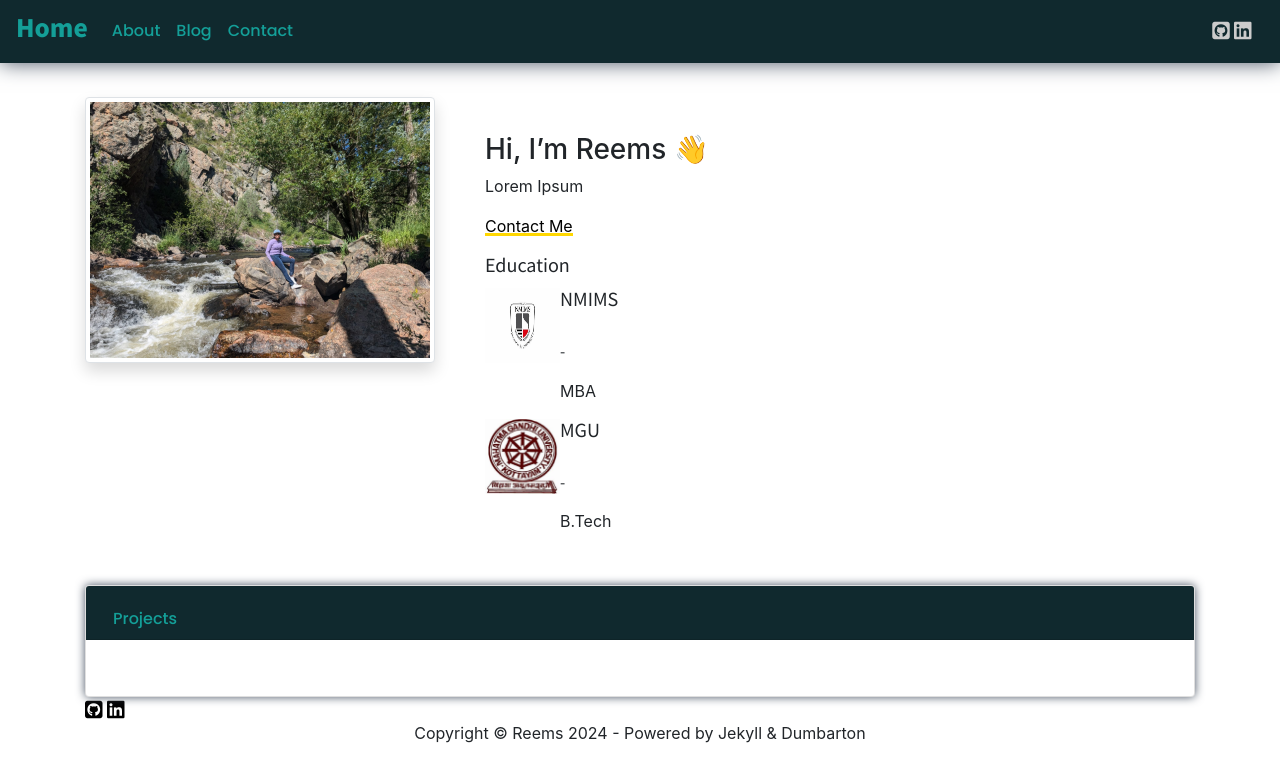
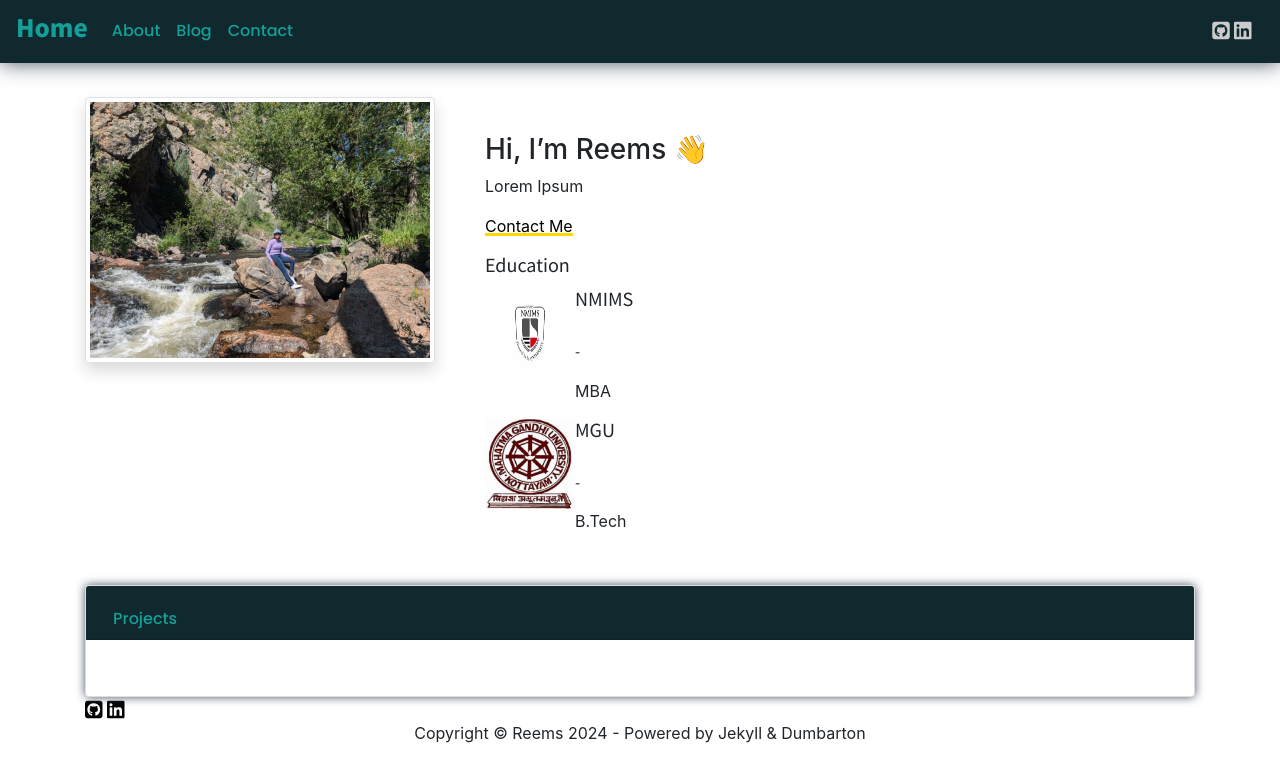
Before and after one commit to reemstk/reemstk.github.io, a Jekyll site: the page built from index.md, in a window 1280 px wide. Shown: the top 782 px of the page. Built offline with Jekyll 4.4.1, drawn with Linux system fonts in a browser that asks for light colours; nearby versions of some CDN libraries; comment, search, counter and statistics services are not loaded; our own code applies the rules of GitHub Pages for plain Markdown files.

Commit message:
Update education.html

```diff
--- a/_includes/education.html
+++ b/_includes/education.html
@@ -3,7 +3,7 @@
 <ul class="list-unstyled">
   {% for entry in site.data.education %}
   <li class="media">
-    <img src="{{ entry.Icon }}" class="img-fluid" style="aspect-ratio: auto; height: 75px; width: 75px; "alt="Icon for {{ entry.School }}">
+    <img src="{{ entry.Icon }}" class="img-fluid" style="aspect-ratio: auto; height: 90px; width: 90px; "alt="Icon for {{ entry.School }}">
     <div class="media-body">
       <h5 style="font-family:{{ theme.education-entry-font}};font-size:{{ theme.education-entry-size }};color:{{theme.education-font-color}};">{{ entry.School }}</h5>
       <p style="font-family:{{ theme.education-entry-font}};font-size:{{ theme.education-section-size }};color:{{theme.education-font-color}};"><i>{{ entry.Degree.Program | replace: '<br>', '<br>' }}</i><br>
```
